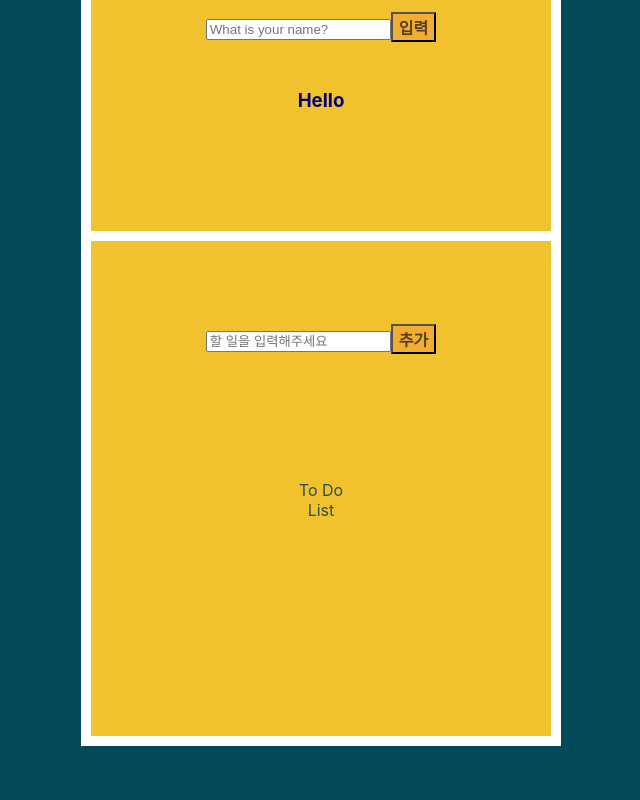
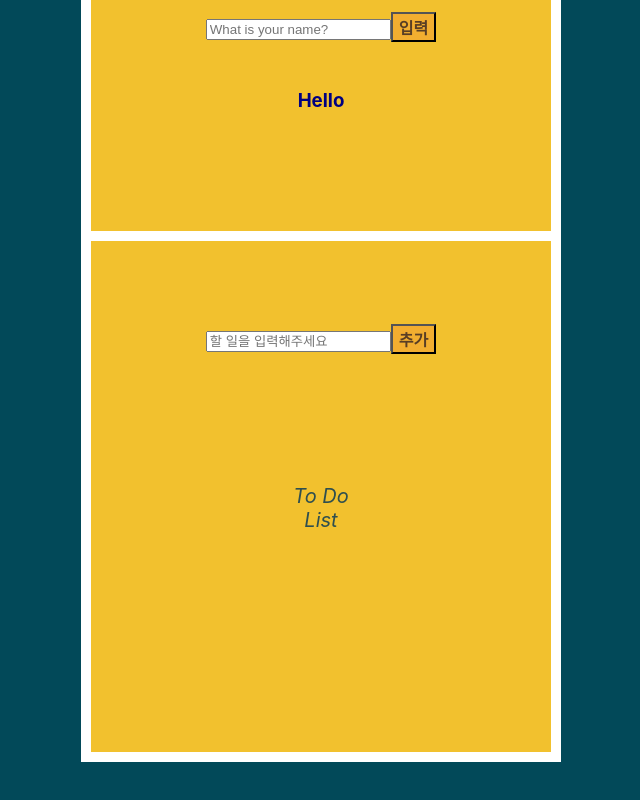
Before and after one commit to ijieun/week4-react, a React (Create React App) app: page / in a window 1280 px wide. Shown: the part 445-1245 px from the top of the page, without its empty margins (319-959 px from the left). Built offline with nearby package versions, Linux system fonts and the light colour scheme.

Commit message:
week6 third commit

```diff
--- a/package.json
+++ b/package.json
@@ -12,6 +12,7 @@
     "react-dom": "^18.1.0",
     "react-reveal": "^1.2.2",
     "react-scripts": "5.0.1",
+    "styled-components": "^5.3.5",
     "web-vitals": "^2.1.4"
   },
   "scripts": {
--- a/src/App.js
+++ b/src/App.js
@@ -1,7 +1,7 @@
 import { useState } from "react";
 import InputBox from "./Components/InputBox";
 import Home from './Home';
-//
+
 function App() {
   return <Home/>;
 
--- a/src/Components/InputBox.js
+++ b/src/Components/InputBox.js
@@ -1,7 +1,8 @@
 import React, { useEffect, useRef, useState } from "react";
 import PropTypes from "prop-types";
-import styles from "./ComRandomClass.scss";
-import puppy from "./images/puppy.jpg";
+// import styles from "./ComRandomClass.scss";
+import Puppy from "./images/puppy.jpg";
+
 
 
 const InputBox = ({ todoList, setTodoList }) => {
@@ -22,6 +23,7 @@ const InputBox = ({ todoList, setTodoList }) => {
       id: todoList.length,
       text,
       checked: false,
+      // deleted: false,
     });
     setTodoList(nextTodoList);
 
@@ -38,7 +40,7 @@ const InputBox = ({ todoList, setTodoList }) => {
   return (
     <div className="todoapp__inputbox">
       <div className="todoapp__namebox">
-      <img src={puppy} width='500px'/>
+      <img src={Puppy} width='500px'/>
         <input
         id="name_input"
           type="text"
--- a/src/Components/ToDoItem.js
+++ b/src/Components/ToDoItem.js
@@ -7,6 +7,7 @@ const ToDoItem = ({ todoItem, todoList, setTodoList }) => {
     const nextTodoList = todoList.map((item) => ({
       ...item,
       checked: item.id === todoItem.id ? !item.checked : item.checked,
+      deleted: item.id === todoItem.id ? !item.deleted : item.deleted,
     }));
 
     setTodoList(nextTodoList);
--- a/src/Components/ToDoItemList.js
+++ b/src/Components/ToDoItemList.js
@@ -6,8 +6,10 @@ const ToDoItemList = ({title, todoList, setTodoList}) =>(
     <div className="todoapp__list">
         <p className="todoapp__list-tit">{title}</p>
         <ul className="todoapp__list-ul">
-            {todoList&&
+            {todoList &&
             todoList.map((todoItem)=>(
+                // if(todoItem.deleted)
+                // return null;
 
             <ToDoItem
             key={todoItem.id}
--- a/src/Home.js
+++ b/src/Home.js
@@ -9,15 +9,18 @@ const Home = () => {
 
   return (
     <div className="homepage__container">
+
       <InputBox todoList={todoList} setTodoList={setTodoList}></InputBox>
 
       <div className="todo__container">
 
+      <div id="todo__logo">
       <ToDoItemList
         title={"To Do List"}
         todoList={todoList}
         setTodoList={setTodoList}
       ></ToDoItemList>
+      </div>
 
       <ToDoItemList></ToDoItemList>
       </div>
--- a/src/RandomClass.scss
+++ b/src/RandomClass.scss
@@ -18,4 +18,10 @@
 body{
     @include colors3;
     @include MarPositions;
+
 }
+
+#todo__logo{
+    font-size: 20px;
+    font-style:oblique;
+}
--- /dev/null
+++ b/src/styles/GlobalStyle.js
@@ -0,0 +1,18 @@
+import { createGlobalStyle } from "styled-components";
+
+const GlobalStyle = createGlobalStyle`
+    *, *::before, *::after {
+      box-sizing: border-box;
+      margin: 0;
+      padding: 0;
+    }
+    body{
+      font-family: 'Noto Sans KR', sans-serif;
+    };
+    button{
+      cursor: pointer;
+      outline: none;
+    };
+`;
+
+export default GlobalStyle;
```
Also changed, not shown: 1 other file (tests, documents, lock files or other folders).
